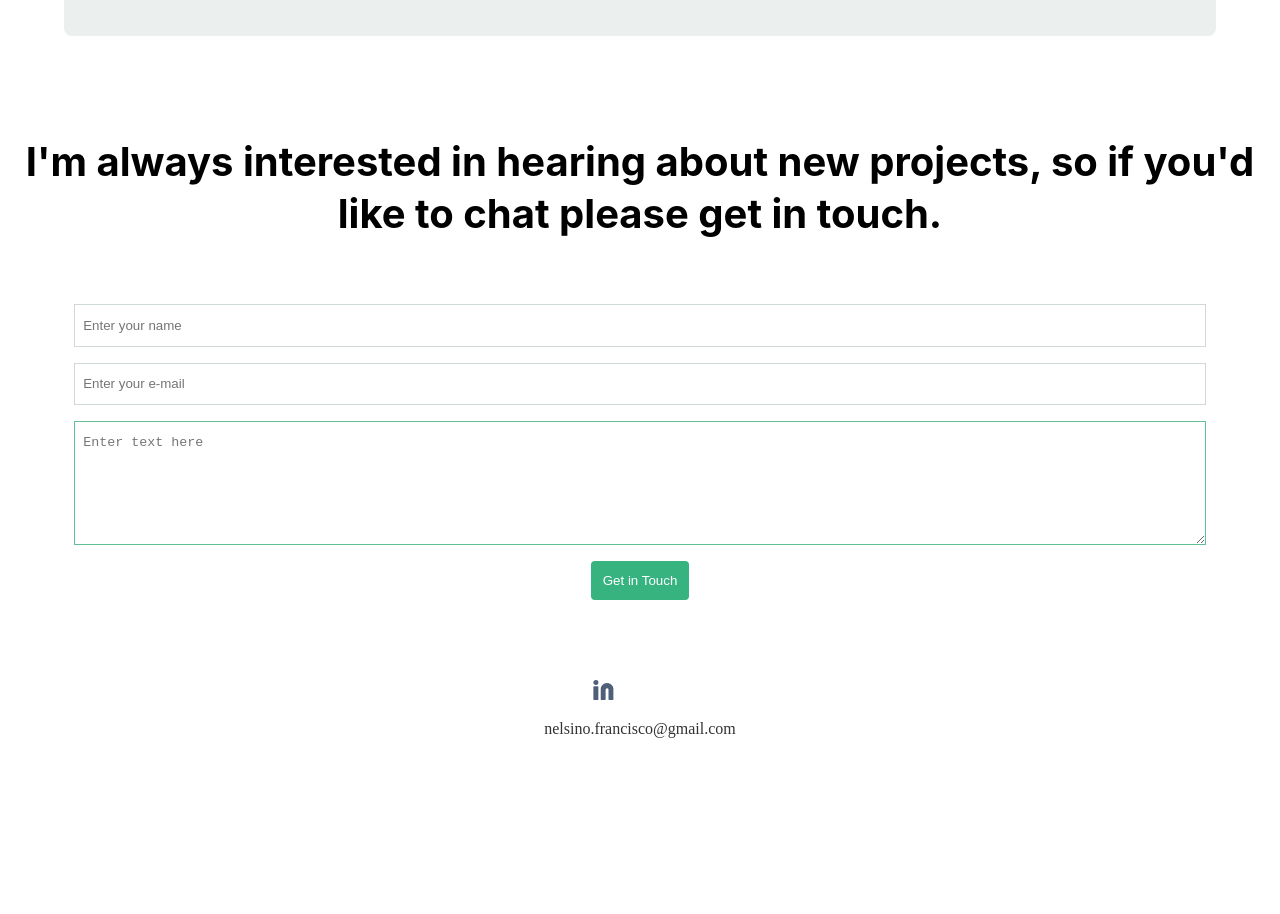
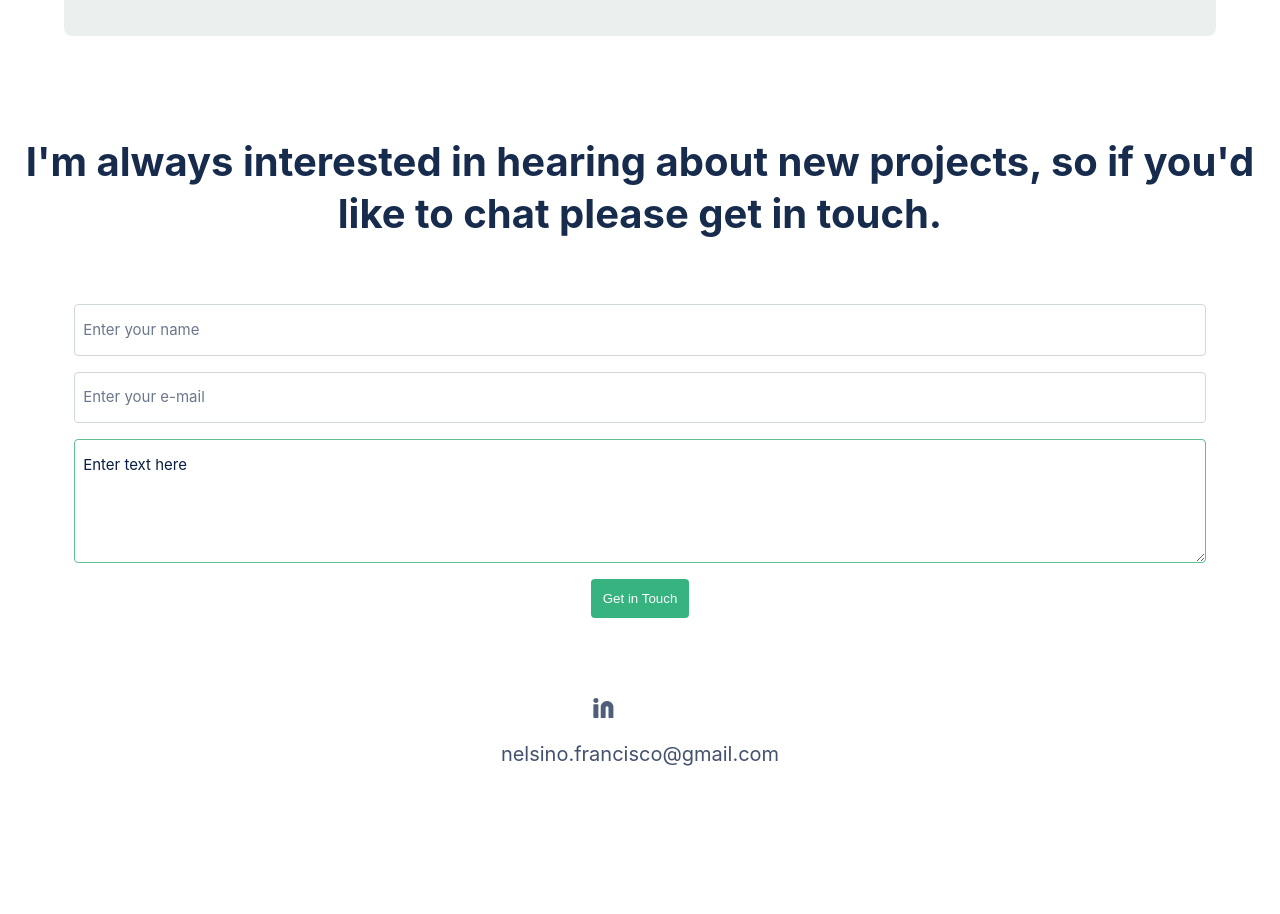
Before and after one commit to nelsinofrancisco/microverse_portifolio, a plain HTML site: page index.html in a window 1280 px wide. Shown: the part 5180-6094 px from the top of the page. Before the commit the page ends 5934 px from the top, so only its background shows below. Drawn offline with Linux system fonts and the light colour scheme.

Commit message:
Add Css and Input  validators

```diff
--- a/css/styles.css
+++ b/css/styles.css
@@ -405,27 +405,47 @@ li {
 /* Contact form */
 .default-input-style,
 .default-textarea-style {
+  font-size: 15px;
+  line-height: 24px;
+  text-align: left;
   width: 87%;
   margin-bottom: 1rem;
-  padding: .8rem .5rem;
-  border: 1px solid #D0D9D4;
+  padding: 0.8rem 0.5rem;
+  border: 1px solid #d0d9d4;
+  border-radius: 4px;
 }
+
+.default-textarea-style {
+  height: 6rem;
+  border: 1px solid #60c095;
+}
+
+.default-input-style,
+.default-input-style::placeholder {
+  color: #6b778c;
+}
+
+.default-textarea-style,
+.default-textarea-style::placeholder {
+  color: #091e42;
+}
+
 .legend-font {
   margin-bottom: 3rem;
   padding: 1rem;
+  color: #172b4d;
 }
 
 .form-links-icon {
   margin-top: 5rem;
 }
 
-.default-textarea-style {
-  height: 6rem;
-  border: 1px solid #60C095;
-}
 .contact-email {
-  color: #333;
+  color: #42526e;
   text-decoration: none;
   padding: 1rem;
-  font-size: 1rem;
+  height: 157px;
+  margin-bottom: 147px;
+  font-size: 20px;
+  line-height: 2rem;
 }
--- a/index.html
+++ b/index.html
@@ -309,12 +309,12 @@
   </section>
   <section class="section-contact-container flex-container-column">
     <form class="form-container flex-container-column">
-      <legend class="legend-font primary-text-custom-font">
+      <h2 class="legend-font primary-text-custom-font">
         I'm always interested in hearing about new projects, so if you'd like to chat please get in touch.
-      </legend>
-      <input class="default-input-style" type="text" name="user_name" placeholder="Enter your name" required/>
-      <input class="default-input-style" type="email" name="user_email" placeholder="Enter your e-mail" required/>
-      <textarea class="default-textarea-style" name="user_message"  placeholder="Enter text here"></textarea>
+      </h2>
+      <input class="default-input-style default-custom-font" type="text" name="user_name" placeholder="Enter your name" maxlength="30" required/>
+      <input class="default-input-style default-custom-font" type="email" name="user_email" placeholder="Enter your e-mail" required/>
+      <textarea class="default-textarea-style default-custom-font" name="user_message"  placeholder="Enter text here" maxlength="500" required></textarea>
       <button class="custom-button" type="submit">Get in Touch</button>
     </form>
     <ul class="headline social-media-icons align-center form-links-icon">
@@ -334,7 +334,7 @@
         <a class="angellist" href="#" title="Contact-me: AngelList link"><img src="/img/headline/icons/angellist.png" alt=""></a>
       </li>
     </ul>
-    <a class="contact-email" href="#">
+    <a class="contact-email default-custom-font" href="mailto:nelsino.francisco@gmail.com">
       nelsino.francisco@gmail.com
     </a>
   </section>
```
